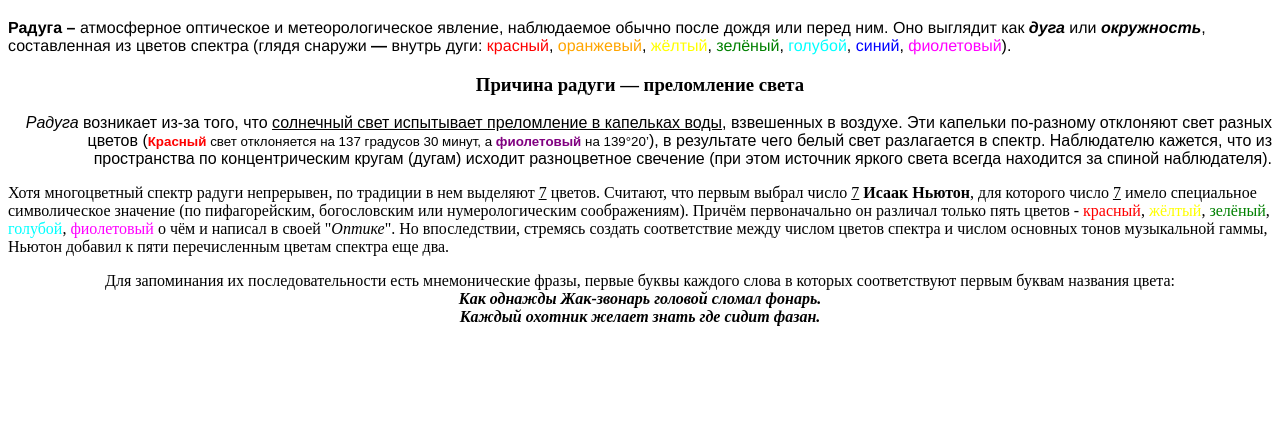
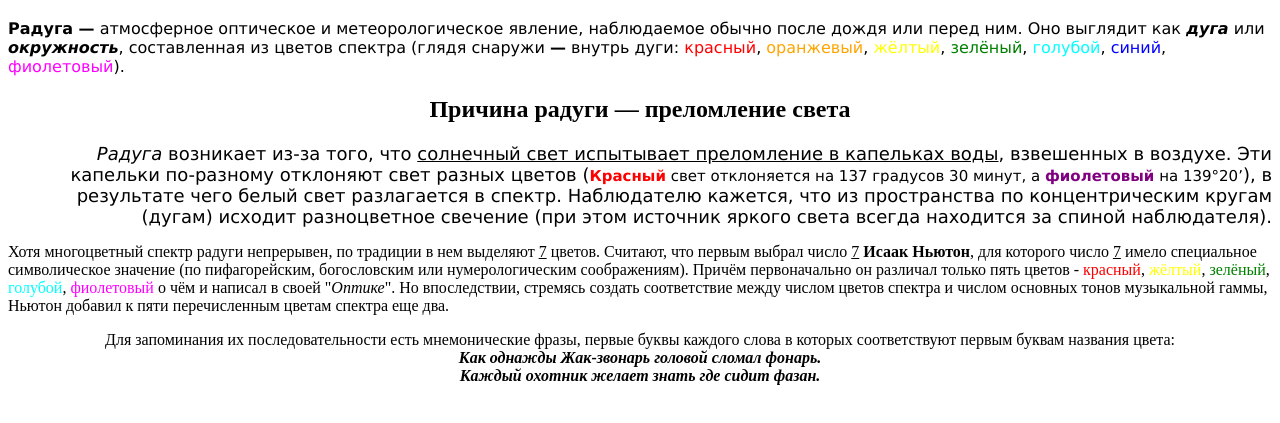
Before and after one commit to MalakaVoid/WEB-Programing, a plain HTML site: page hw-1/index.html in a window 1280 px wide. Shown: the part 61-484 px from the top of the page. Drawn offline with Linux system fonts and the light colour scheme.

Commit message:
update hw-1

```diff
--- a/hw-1/index.html
+++ b/hw-1/index.html
@@ -6,17 +6,17 @@
     <body>
         <h1 align="center">Радуга</h1>
 
-        <p align="left"><font face="Helvetica">
-            <b><strong>Радуга &ndash;</strong></b> атмосферное оптическое и метеорологическое явление, наблюдаемое
+        <p align="left"><font face="Verdana" size="3">
+            <b>Радуга &mdash;</b> атмосферное оптическое и метеорологическое явление, наблюдаемое
             обычно после дождя или перед ним. Оно выглядит как <b><i>дуга</i></b> или <b><i>окружность</i></b>,
             составленная из цветов спектра (глядя снаружи <b>&mdash;</b> внутрь дуги: <font color="red">красный</font>,
             <font color="orange">оранжевый</font>, <font color="yellow">жёлтый</font>, <font color="green">зелёный</font>,
             <font color="aqua">голубой</font>, <font color="blue">синий</font>, <font color="fuchsia">фиолетовый</font>).
         </font></p>
 
-        <h3 align="center">Причина радуги <b>&mdash;</b> преломление света</h3>
+        <h2 align="center">Причина радуги <b>&mdash;</b> преломление света</h2>
 
-        <p align="right"><font face="Arial">
+        <p align="right"><font face="Verdana" size="4">
             <i>Радуга</i> возникает из-за того, что <u>солнечный свет испытывает преломление в капельках воды</u>,
             взвешенных в воздухе. Эти капельки по-разному отклоняют свет разных цветов
             (<small><font color="red"><b>Красный</b></font> свет отклоняется на 137 градусов 30 минут,
```
